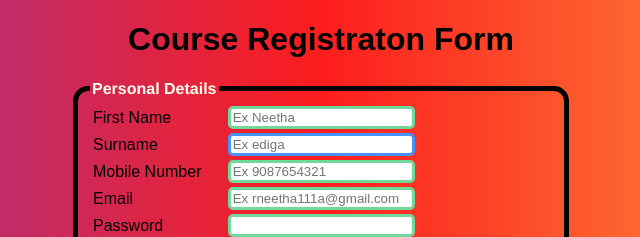
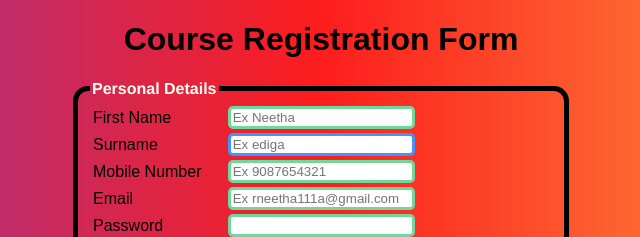
Before and after one commit to Neetha49/Form-project, a plain HTML site: page index.html in a window 1280 px wide. Shown: the top 237 px of the page, 319-959 px from the left. Drawn offline with Linux system fonts and the light colour scheme; a web font is replaced by a local one.

Commit message:
index.html

```diff
--- a/index.html
+++ b/index.html
@@ -11,7 +11,7 @@
 </head>
 
 <body>
-    <h1>Course Registraton Form</h1>
+    <h1>Course Registration Form</h1>
     <form >
         <fieldset>
             <legend>Personal Details</legend>
```
